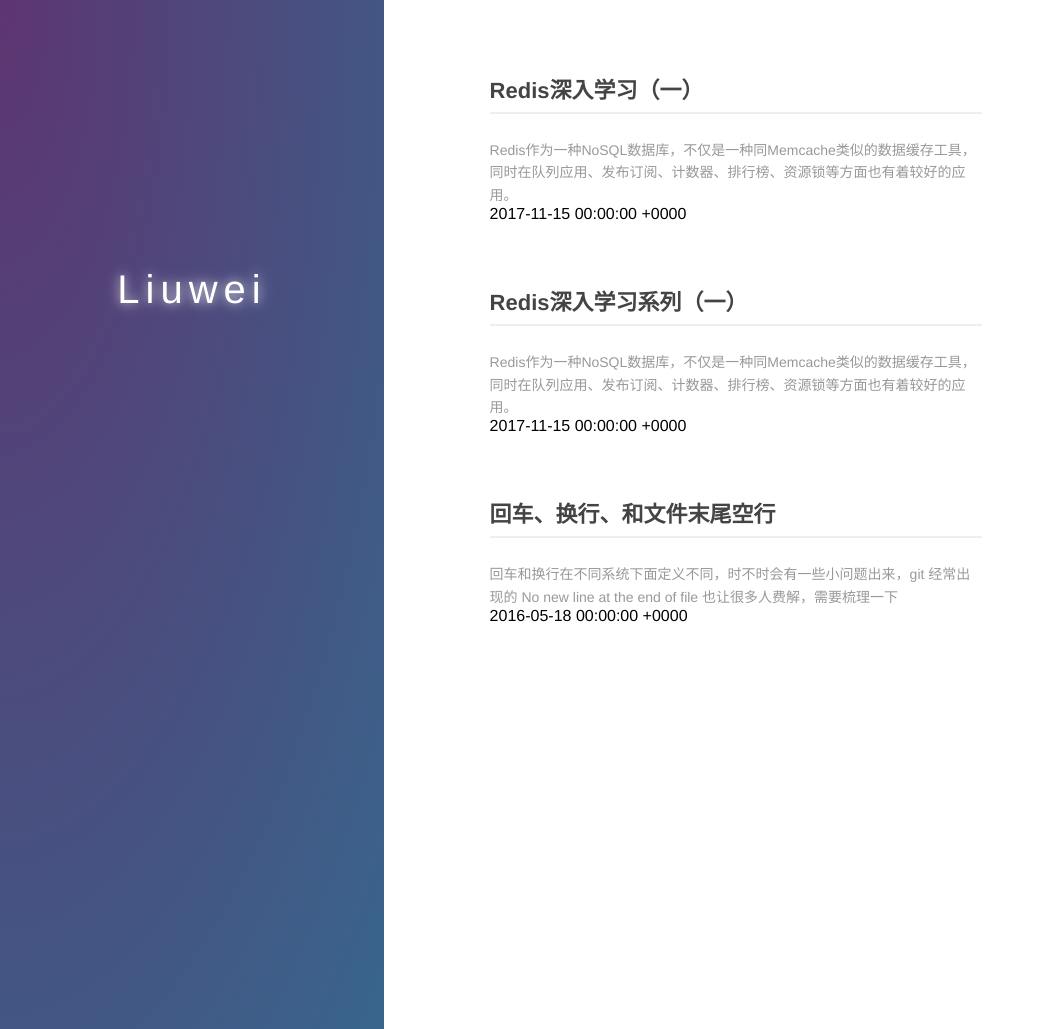
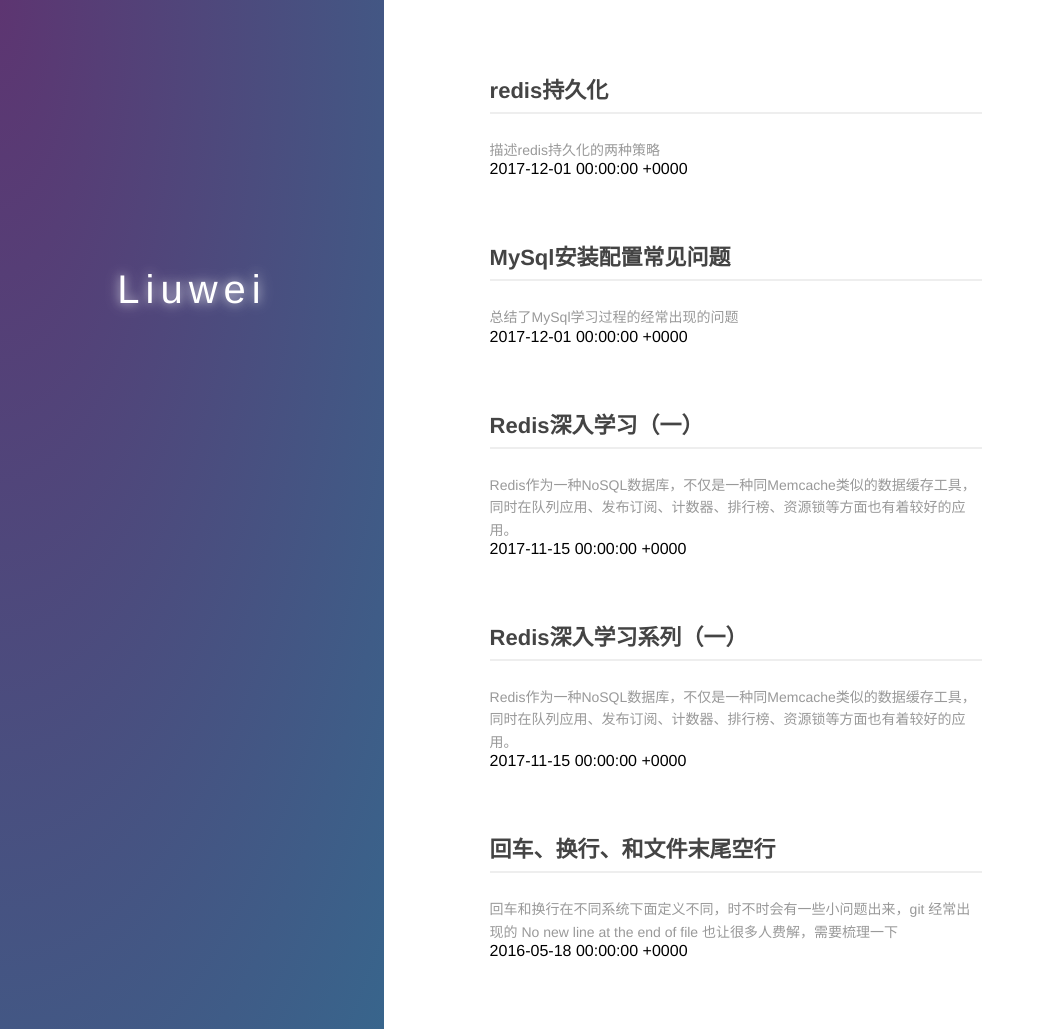
Before and after one commit to lv093/LiuWei, a Jekyll site: the page built from index.md, in a window 1280 px wide and 1029 px high. Shown: the whole window, without its empty margins (0-1045 px from the left). Built offline with Jekyll 4.4.1, drawn with Linux system fonts in a browser that asks for light colours.

Commit message:
[修改]1.统一格式

```diff
--- a/_posts/2017-12-01-redis持久化.md
+++ b/_posts/2017-12-01-redis持久化.md
@@ -1,3 +1,11 @@
+---
+layout: post
+title: redis持久化
+description: 描述redis持久化的两种策略
+category: blog
+date: 2017-12-01
+---
+
 # study redis——redis持久化
 
 ### 1、写操作的流程
```
Also changed, not shown: _posts/2017-12-01-MySQL安装配置及常见问题.md (+8 -0 lines).
